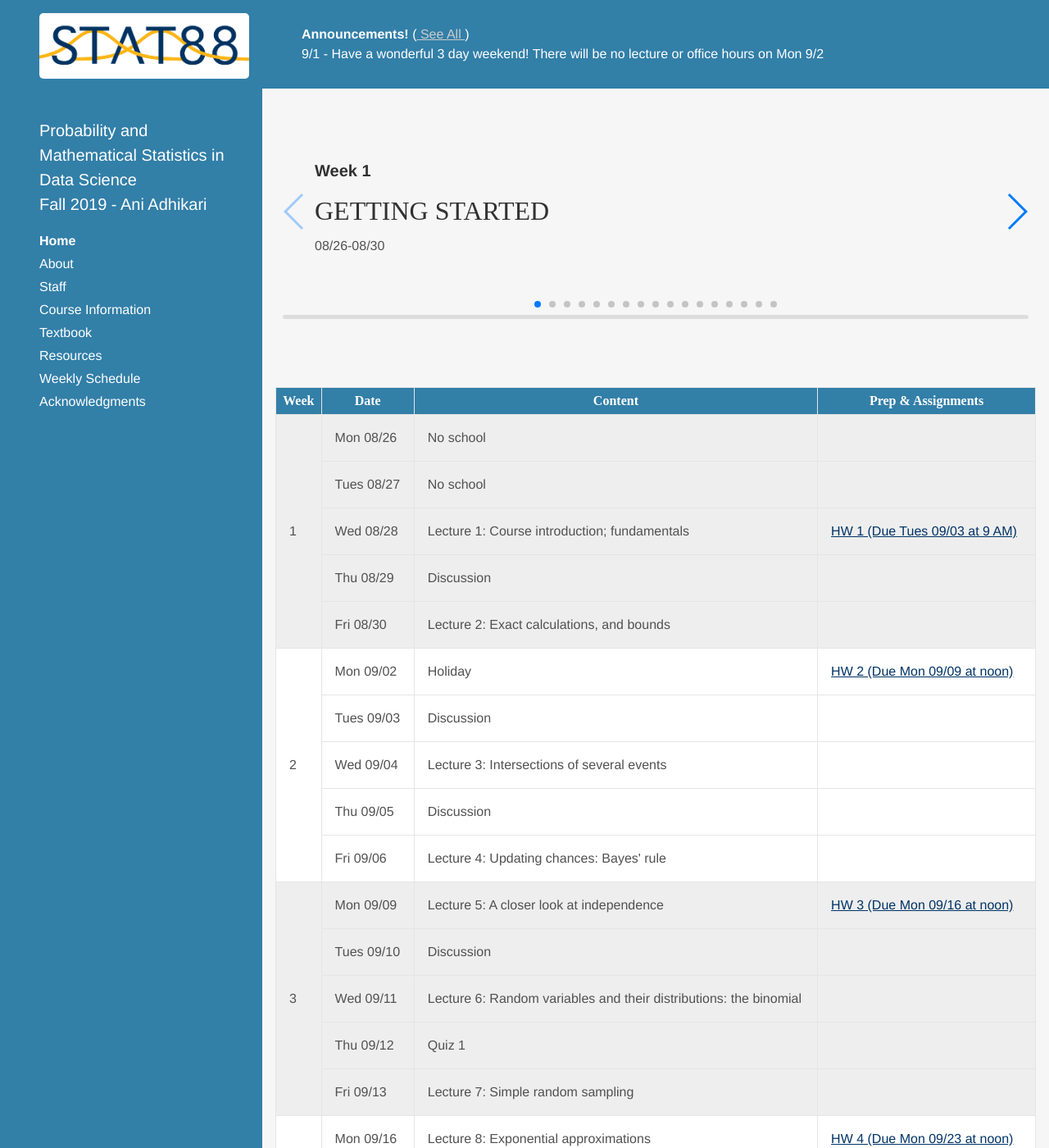
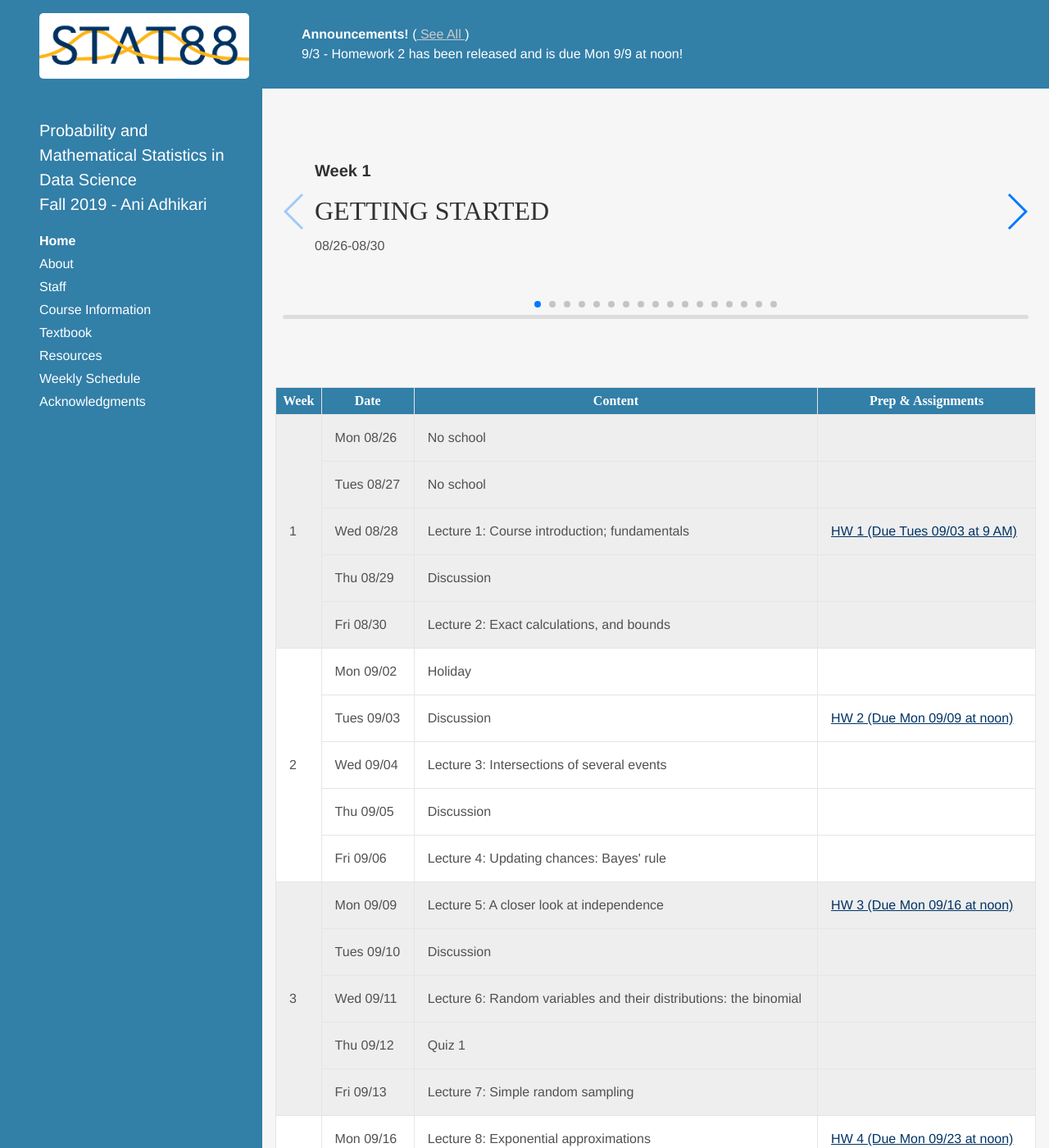
Before and after one commit to stat88/stat88.github.io, a Jekyll site: the page built from index.html, in a window 1280 px wide and 1400 px high. Shown: the whole window at 82% size. Built offline with Jekyll 4.4.1, drawn with Linux system fonts in a browser that asks for light colours; some web fonts are replaced; the list of posts is cut into pages by our own code.

Commit message:
Adding homework 2 to announcements and the schedule

```diff
--- a/_data/announcements.yml
+++ b/_data/announcements.yml
@@ -1,6 +1,7 @@
 # - 8/28 - Welcome to the first day of lectures! Remember to come to section tomorrow (Th 8/29) too!
-- 9/1 - Have a wonderful 3 day weekend! There will be no lecture or office hours on Mon 9/2
-- 9/1 - As a reminder, HW 1 is due Tuesday 9/3 at 9 AM! See you in section on Tuesday!
+- 9/3 - Homework 2 has been released and is due Mon 9/9 at noon!
+#- 9/1 - Have a wonderful 3 day weekend! There will be no lecture or office hours on Mon 9/2
+#- 9/1 - As a reminder, HW 1 is due Tuesday 9/3 at 9 AM! See you in section on Tuesday!
 # - 8/29 - Come to office hours tomorrow, 8/30 in 446 Evans for help with Homework 1!
 # - 5/4 - Final exam study resources posted!  Please see Piazza for updated OH schedule.
 # - 4/30 - Homework 13 has been posted! Due Sun 5/5 at noon. No supplementary sections on Fri 5/3.
--- a/_data/syllabus2.yml
+++ b/_data/syllabus2.yml
@@ -24,10 +24,11 @@ weeks:
     basic:
     - date: Mon 09/02
       content: "Holiday"
-      assignments:
-      - name: HW 2 (Due Mon 09/09 at noon)
     - date: Tues 09/03
       content: "Discussion"
+      assignments:
+        - name: HW 2 (Due Mon 09/09 at noon)
+          url: http://prob140.datahub.berkeley.edu/hub/user-redirect/git-pull?repo=https://github.com/stat88/content-fa19&branch=master&subPath=hw/Homework_02.ipynb
     - date: Wed 09/04
       content: "Lecture 3: Intersections of several events"
     - date: Thu 09/05
```
